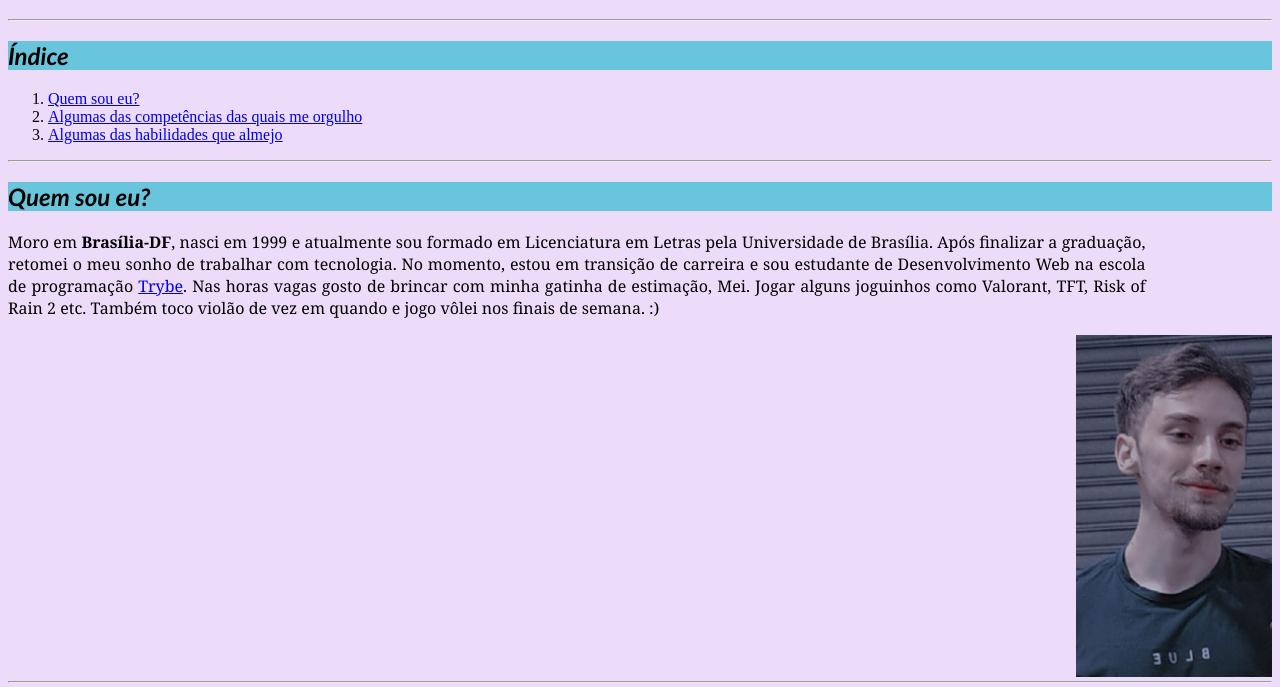
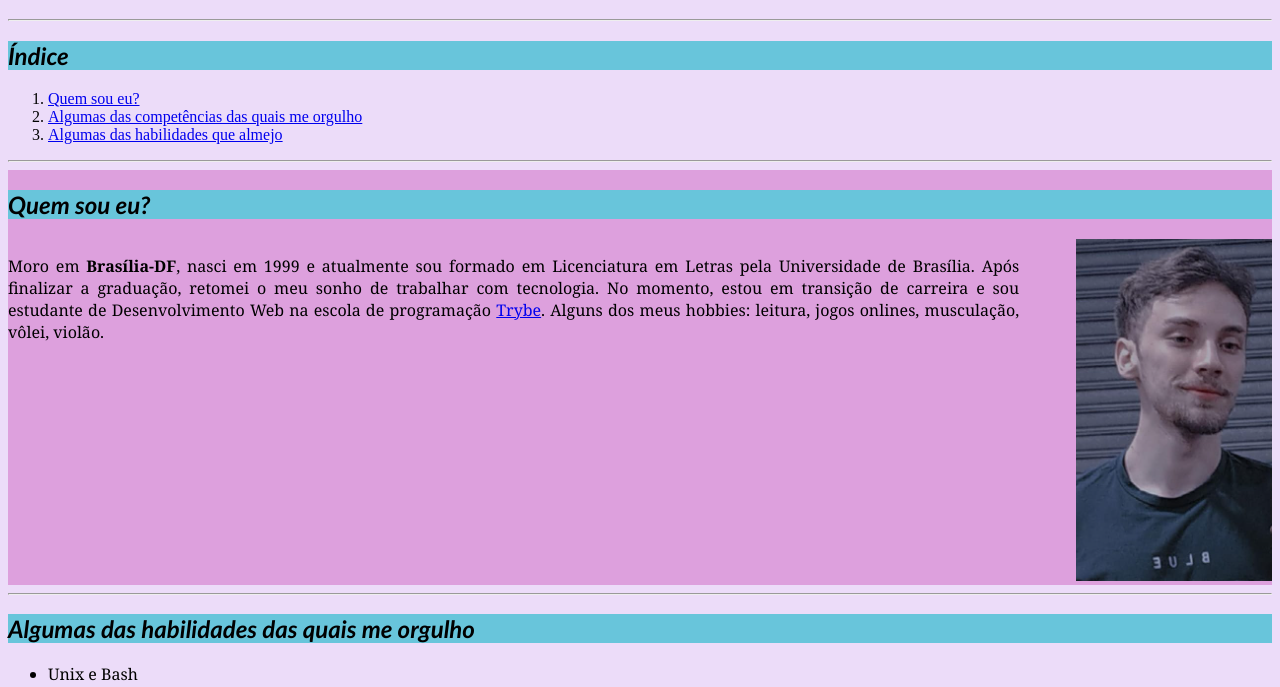
Before and after one commit to coelhoreinaldo/coelhoreinaldo.github.io, a plain HTML site: page index.html in a window 1280 px wide. Shown: the part 106-793 px from the top of the page. Drawn offline with Linux system fonts and the light colour scheme.

Commit message:
consegui colocar a imagem ao lado da descrição

```diff
--- a/index.html
+++ b/index.html
@@ -19,6 +19,9 @@
     <hr />
     <div class="aboutme">
       <h2>Quem sou eu?</h2>
+      <div id="me">
+        <img src="me.png" alt="Reinaldo com sua camiseta favorita" />
+      </div>
       <div class="whoami">
         <p id="whoami">
           Moro em <strong>Brasília-DF</strong>, nasci em 1999 e atualmente sou
@@ -26,15 +29,10 @@
           finalizar a graduação, retomei o meu sonho de trabalhar com
           tecnologia. No momento, estou em transição de carreira e sou estudante
           de Desenvolvimento Web na escola de programação
-          <a href="https://blog.betrybe.com/" target="_blank">Trybe</a>. Nas
-          horas vagas gosto de brincar com minha gatinha de estimação, Mei.
-          Jogar alguns joguinhos como Valorant, TFT, Risk of Rain 2 etc. Também
-          toco violão de vez em quando e jogo vôlei nos finais de semana. :)
+          <a href="https://blog.betrybe.com/" target="_blank">Trybe</a>. Alguns dos meus hobbies: leitura, jogos onlines, musculação, vôlei, violão.
         </p>
       </div>
-      <div id="me">
-        <img src="me.png" alt="Reinaldo com sua camiseta favorita" />
-      </div>
+
     </div>
     <hr />
     <div>
--- a/style.css
+++ b/style.css
@@ -16,22 +16,22 @@ p,ul{
     font-family: Georgia, 'Times New Roman', Times, serif;
 }
 
-div p{
+.aboutme{
+    background-color: plum;
+    display: inline-block;
     text-align: justify;
 }
 
-.aboutme{
-    background-color: plum;
-    display: inline;
-}
+.whoami{
+    width: 80%;
+    display: inline-block;
 
-.whoami{
-    width: 90%;
 }
 
 #me{
-    margin-left: 100%;
     float: right;
+    display: inline-block;
+    padding-right: 60;
 }
 
 
```
